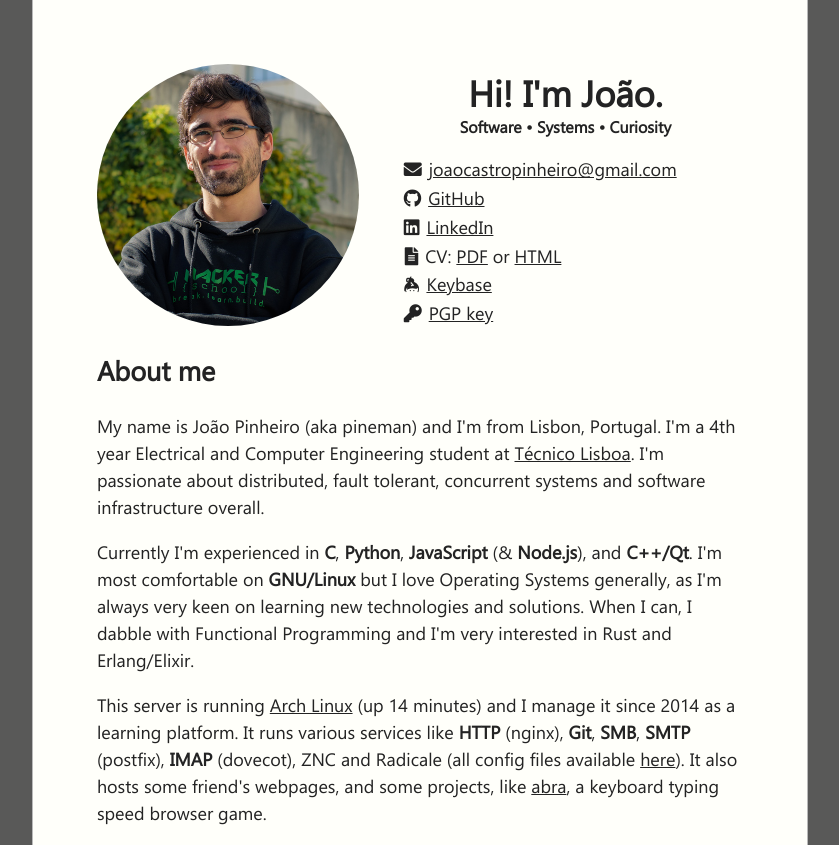
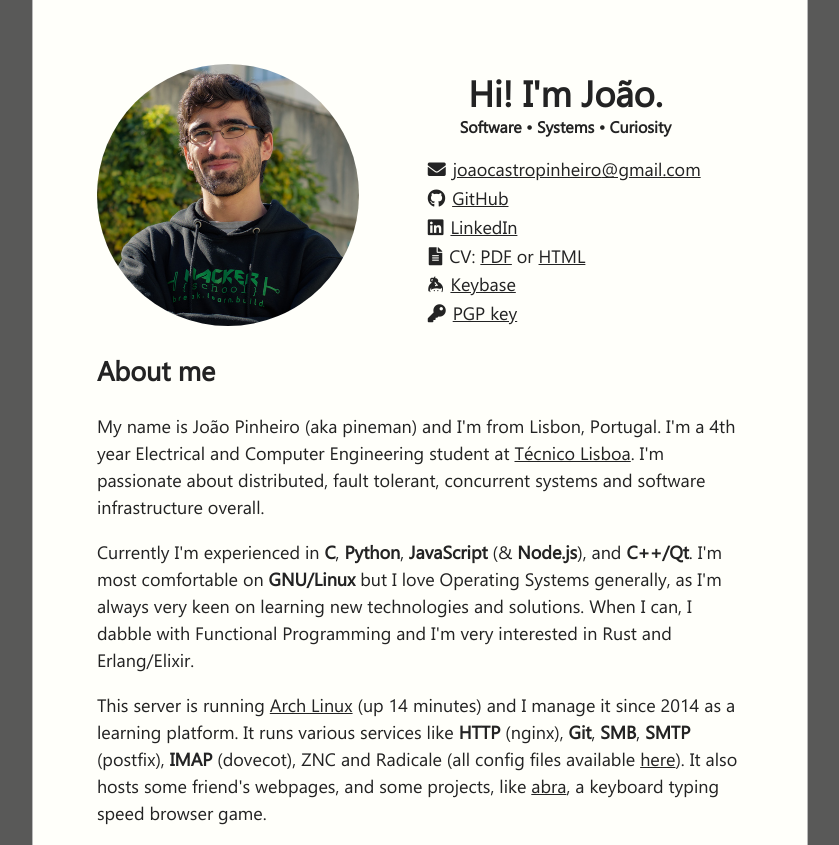
Before and after one commit to pineman/pineman.github.io, a PHP site: page / in a window 1280 px wide. Shown: the whole page, without its empty margins (220-1059 px from the left). Run offline with PHP 8.4, Linux system fonts and the light colour scheme; style sheets or scripts are compiled from the project's sources; some libraries are stand-ins or nearby versions.

Commit message:
Align header-text

```diff
--- a/style.less
+++ b/style.less
@@ -87,7 +87,7 @@ header {
 		}
 		ul {
 			margin-top: 1rem;
-			margin-left: 1rem;
+			margin-left: 2.5rem;
 			@media @max-width {
 				margin-left: 0;
 			}
```
